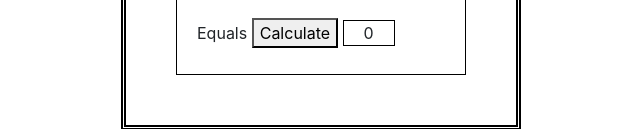
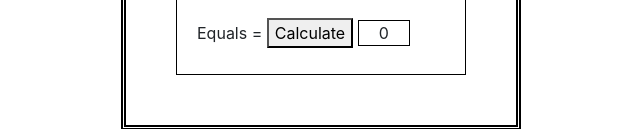
Before and after one commit to JeanPeel/calculator-mmtuts, a plain HTML site: page index.html in a window 1280 px wide. Shown: the part 414-543 px from the top of the page, without its empty margins (319-959 px from the left). Drawn offline with nearby package versions, Linux system fonts and the light colour scheme.

Commit message:
added equals sign

```diff
--- a/index.html
+++ b/index.html
@@ -39,7 +39,7 @@
                 Value 2: <input type="text" id="value2" placeholder="enter a number here">
             </div>
             <div class="auto-center">
-                <label>Equals</label>
+                <label>Equals = </label>
                 <button type="button" onclick="calc()">Calculate</button>
                 <label id="results" placeholder="enter a number here">0</label>
             </div>
```
